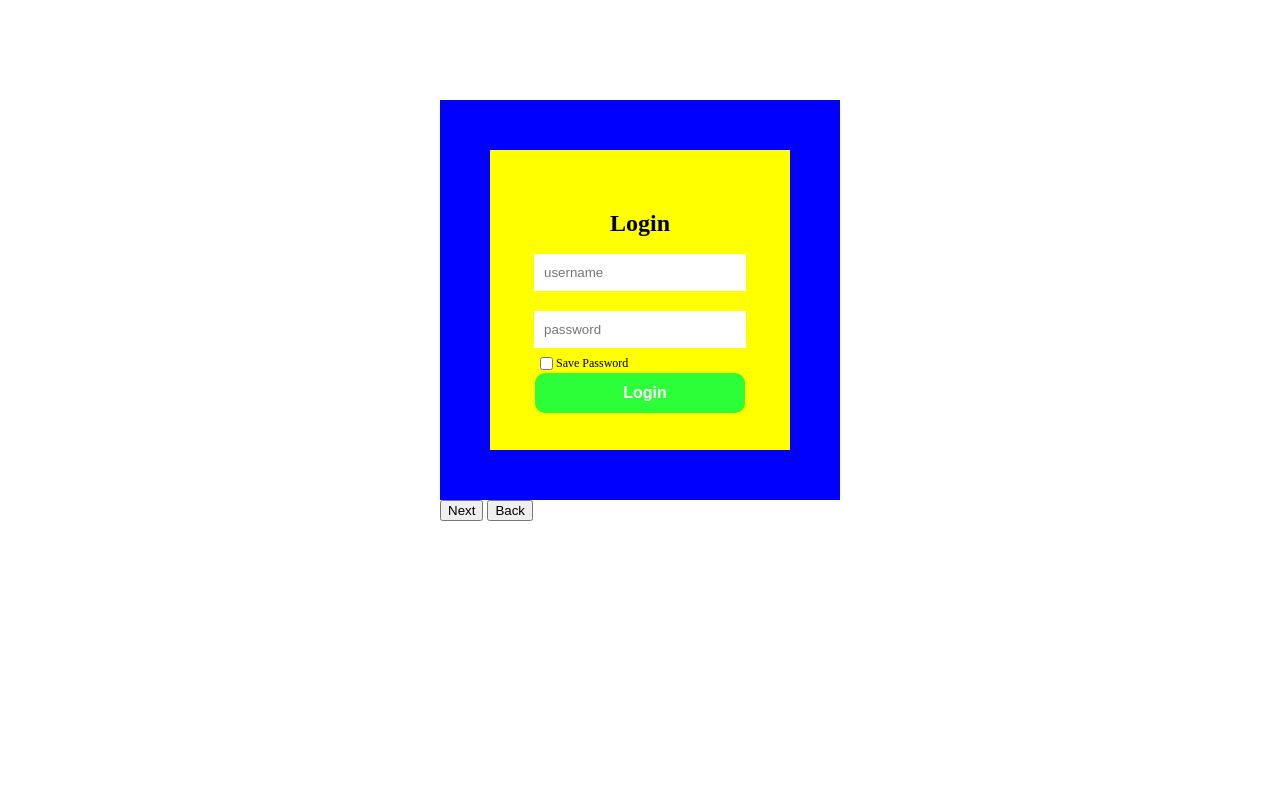
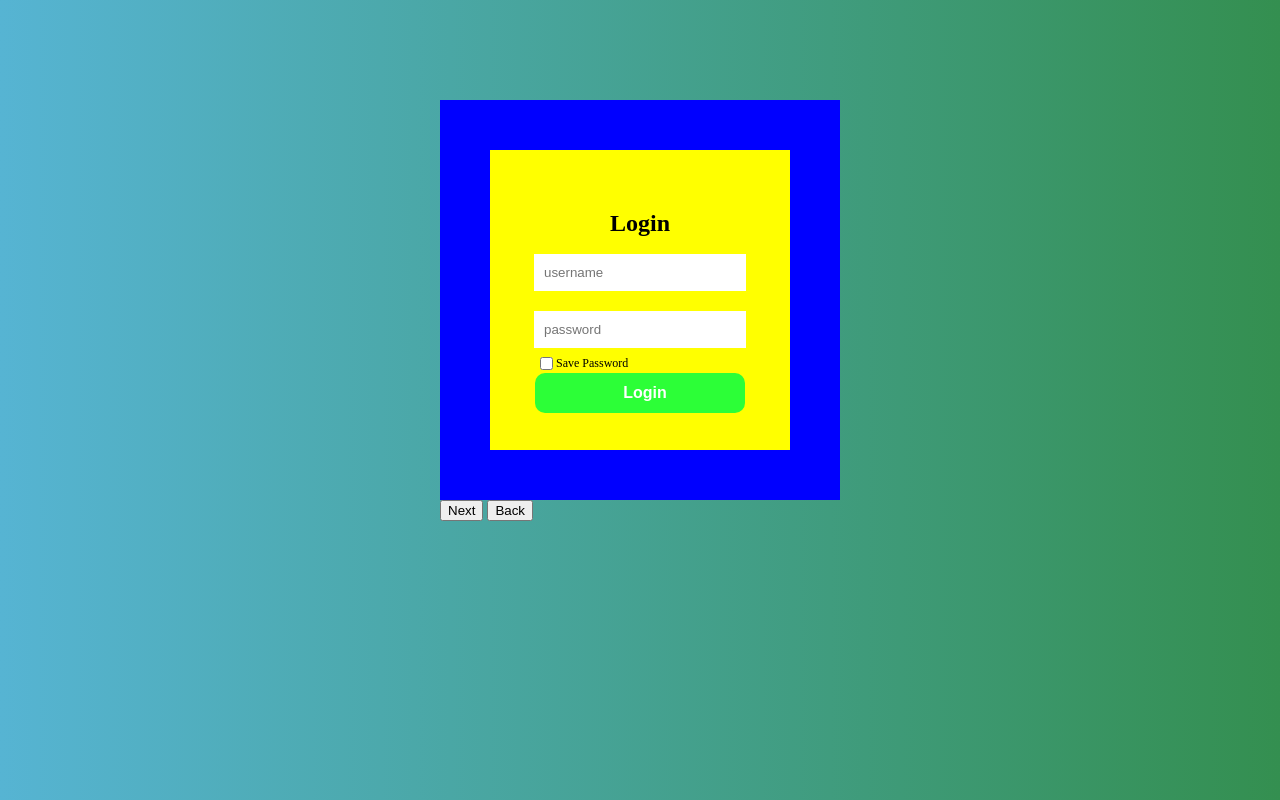
Before and after one commit to DaoHuyTuan/FormCreateAccount, a plain HTML site: page index.html in a window 1280 px wide. Drawn offline with nearby package versions, Linux system fonts and the light colour scheme.

Commit message:
add background

```diff
--- a/scss/style.scss
+++ b/scss/style.scss
@@ -1,4 +1,10 @@
 @import 'button.scss';
+body{
+    background: #348F50;  /* fallback for old browsers */
+    background: -webkit-linear-gradient(to right, #56B4D3, #348F50);  /* Chrome 10-25, Safari 5.1-6 */
+    background: linear-gradient(to right, #56B4D3, #348F50); /* W3C, IE 10+/ Edge, Firefox 16+, Chrome 26+, Opera 12+, Safari 7+ */
+
+}
 .main {
     width: 400px;
     height: 400px;
```
Also changed, not shown: css/style.css, 1 other file.
